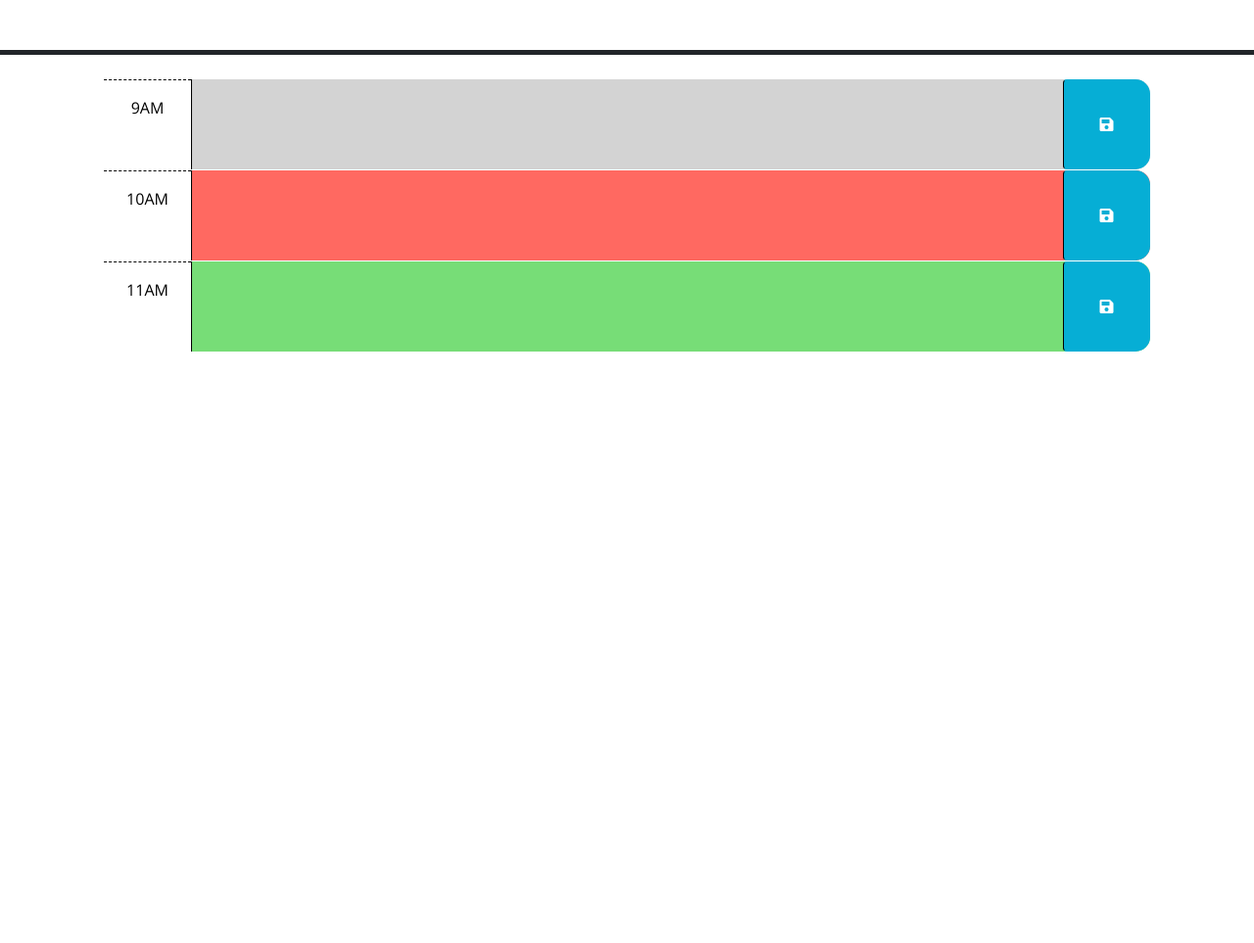
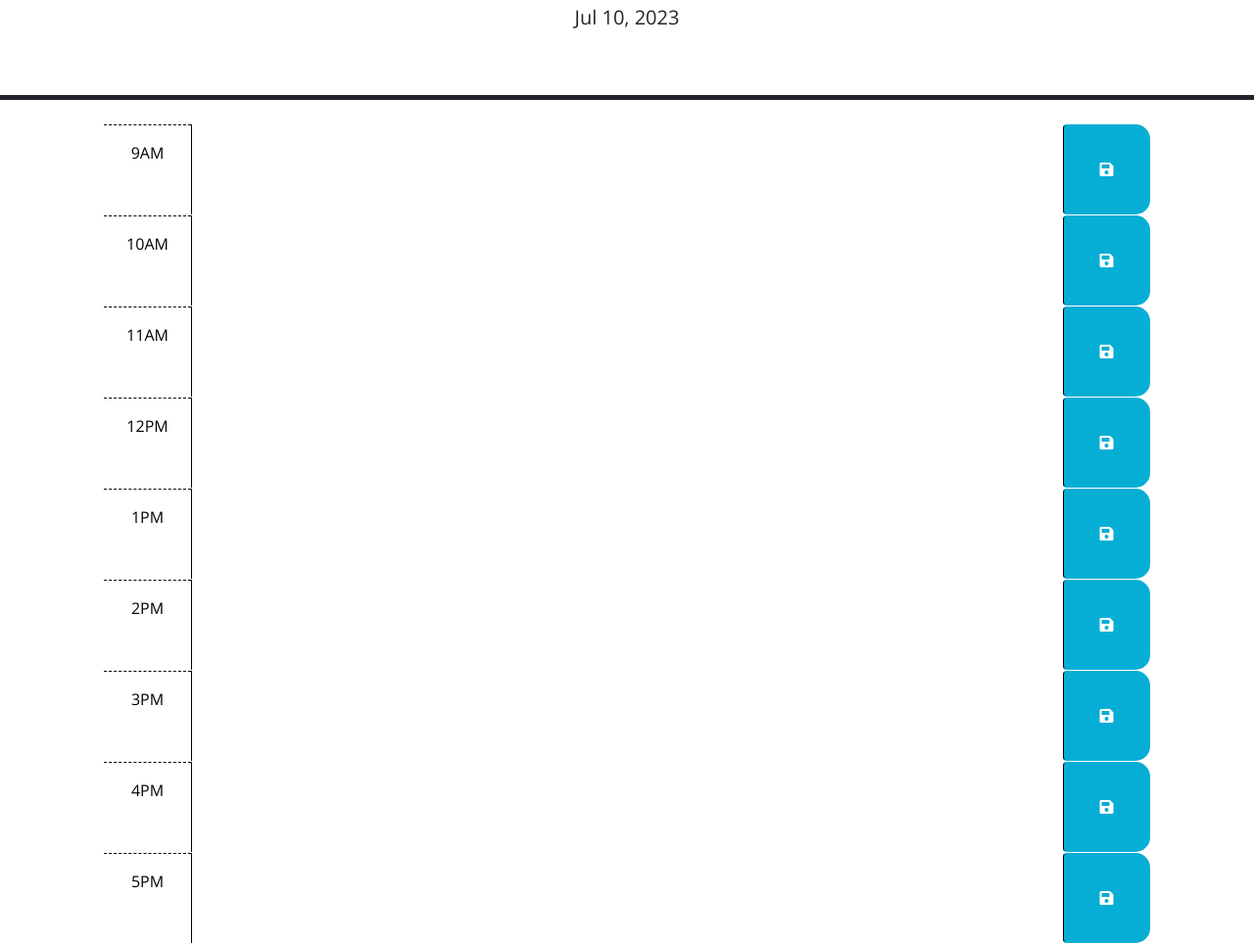
Before and after one commit to BantaChristopher/work-day-scheduler, a plain HTML site: page index.html in a window 1280 px wide. Shown: the part 176-1139 px from the top of the page at 98% size. Before the commit the page ends 800 px from the top, so only its background shows below. Drawn offline with nearby package versions, Linux system fonts and the light colour scheme; files that its build step writes are made by us from their sources.

Commit message:
Added JS/CSS files and started initial code block

```diff
--- a/assets/script.js
+++ b/assets/script.js
@@ -8,7 +8,11 @@ $(function () {
   // function? How can DOM traversal be used to get the "hour-x" id of the
   // time-block containing the button that was clicked? How might the id be
   // useful when saving the description in local storage?
-  //
+  // $('#saveBtn').on('click', function () {
+  //   var hour = $(this).parent().attr('id');
+  //   console.log(hour)
+  // })
+  $(".saveBtn")
   // TODO: Add code to apply the past, present, or future class to each time
   // block by comparing the id to the current hour. HINTS: How can the id
   // attribute of each time-block be used to conditionally add or remove the
@@ -20,4 +24,6 @@ $(function () {
   // attribute of each time-block be used to do this?
   //
   // TODO: Add code to display the current date in the header of the page.
+    var currentDate = dayjs().format('MMM DD, YYYY');
+    $('#currentDay').text(currentDate);
 });
--- a/index.html
+++ b/index.html
@@ -18,7 +18,7 @@
       href="https://fonts.googleapis.com/css?family=Open+Sans&display=swap"
       rel="stylesheet"
     />
-    <link rel="stylesheet" href="style.css" />
+    <link rel="stylesheet" href="./assets/style.css" />
     <title>Work Day Scheduler</title>
   </head>
 
@@ -28,6 +28,7 @@
       <p class="lead">A simple calendar app for scheduling your work day</p>
       <p id="currentDay" class="lead"></p>
     </header>
+
     <div class="container-lg px-5">
       <!-- Use class for "past", "present", and "future" to apply styles to the
         time-block divs accordingly. The javascript will need to do this by
@@ -40,7 +41,7 @@
         -->
 
       <!-- Example of a past time block. The "past" class adds a gray background color. -->
-      <div id="hour-9" class="row time-block past">
+      <div id="hour-9" class="row time-block">
         <div class="col-2 col-md-1 hour text-center py-3">9AM</div>
         <textarea class="col-8 col-md-10 description" rows="3"> </textarea>
         <button class="btn saveBtn col-2 col-md-1" aria-label="save">
@@ -49,19 +50,67 @@
       </div>
 
       <!-- Example of a a present time block. The "present" class adds a red background color. -->
-      <div id="hour-10" class="row time-block present">
+      <div id="hour-10" class="row time-block">
         <div class="col-2 col-md-1 hour text-center py-3">10AM</div>
         <textarea class="col-8 col-md-10 description" rows="3"> </textarea>
-        <button class="btn saveBtn col-2 col-md-1" aria-label="save">
+        <button class="btn saveBtn col-2 col-md-1" id="saveBtn" aria-label="save">
           <i class="fas fa-save" aria-hidden="true"></i>
         </button>
       </div>
 
       <!-- Example of a future time block. The "future" class adds a green background color. -->
-      <div id="hour-11" class="row time-block future">
+      <div id="hour-11" class="row time-block">
         <div class="col-2 col-md-1 hour text-center py-3">11AM</div>
         <textarea class="col-8 col-md-10 description" rows="3"> </textarea>
-        <button class="btn saveBtn col-2 col-md-1" aria-label="save">
+        <button class="btn saveBtn col-2 col-md-1" id="saveBtn" aria-label="save">
+          <i class="fas fa-save" aria-hidden="true"></i>
+        </button>
+      </div>
+
+      <div id="hour-12" class="row time-block">
+        <div class="col-2 col-md-1 hour text-center py-3">12PM</div>
+        <textarea class="col-8 col-md-10 description" rows="3"> </textarea>
+        <button class="btn saveBtn col-2 col-md-1" id="saveBtn" aria-label="save">
+          <i class="fas fa-save" aria-hidden="true"></i>
+        </button>
+      </div>
+
+      <div id="hour-13" class="row time-block">
+        <div class="col-2 col-md-1 hour text-center py-3">1PM</div>
+        <textarea class="col-8 col-md-10 description" rows="3"> </textarea>
+        <button class="btn saveBtn col-2 col-md-1" id="saveBtn" aria-label="save">
+          <i class="fas fa-save" aria-hidden="true"></i>
+        </button>
+      </div>
+
+      <div id="hour-14" class="row time-block">
+        <div class="col-2 col-md-1 hour text-center py-3">2PM</div>
+        <textarea class="col-8 col-md-10 description" rows="3"> </textarea>
+        <button class="btn saveBtn col-2 col-md-1" id="saveBtn" aria-label="save">
+          <i class="fas fa-save" aria-hidden="true"></i>
+        </button>
+      </div>
+
+      <div id="hour-15" class="row time-block">
+        <div class="col-2 col-md-1 hour text-center py-3">3PM</div>
+        <textarea class="col-8 col-md-10 description" rows="3"> </textarea>
+        <button class="btn saveBtn col-2 col-md-1" id="saveBtn" aria-label="save">
+          <i class="fas fa-save" aria-hidden="true"></i>
+        </button>
+      </div>
+
+      <div id="hour-16" class="row time-block">
+        <div class="col-2 col-md-1 hour text-center py-3">4PM</div>
+        <textarea class="col-8 col-md-10 description" rows="3"> </textarea>
+        <button class="btn saveBtn col-2 col-md-1" id="saveBtn" aria-label="save">
+          <i class="fas fa-save" aria-hidden="true"></i>
+        </button>
+      </div>
+
+      <div id="hour-17" class="row time-block">
+        <div class="col-2 col-md-1 hour text-center py-3">5PM</div>
+        <textarea class="col-8 col-md-10 description" rows="3"> </textarea>
+        <button class="btn saveBtn col-2 col-md-1" id="saveBtn" aria-label="save">
           <i class="fas fa-save" aria-hidden="true"></i>
         </button>
       </div>
@@ -73,6 +122,6 @@
       crossorigin="anonymous"
     ></script>
 
-    <script src="script.js"></script>
+    <script src="./assets/script.js"></script>
   </body>
 </html>
```
